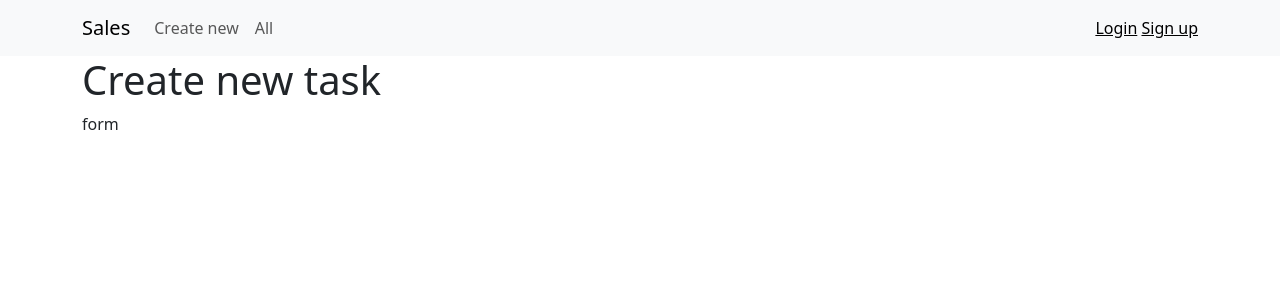
After one commit to igor-gorovenko/pet_sales_funnel, a Django app: page /create_task/ in a window 1280 px wide. The commit adds this page. Shown: the top 300 px of the page. Run offline with Django 4.2, Linux system fonts and the light colour scheme.

Commit message:
add template create task

```diff
--- a/sales_funnel/sales/urls.py
+++ b/sales_funnel/sales/urls.py
@@ -5,4 +5,5 @@ from . import views
 urlpatterns = [
     path('', views.index, name='index'),
     path('detail/<int:id_task>', views.task, name='task'),
+    path('create_task/', views.create_new_task, name='create_task'),
 ]
--- a/sales_funnel/sales/views.py
+++ b/sales_funnel/sales/views.py
@@ -16,3 +16,11 @@
         'task': task,
     }
     return render(request, 'sales/detail_task.html', context)
+
+
+def create_new_task(request):
+    new_task = 'test'
+    context = {
+        'new_task': new_task,
+    }
+    return render(request, 'sales/create_task.html', context)
--- a/sales_funnel/sales_funnel/settings.py
+++ b/sales_funnel/sales_funnel/settings.py
@@ -114,7 +114,6 @@ USE_TZ = True
 # https://docs.djangoproject.com/en/4.2/howto/static-files/
 
 STATIC_URL = 'static/'
-STATICFILES_DIRS = [BASE_DIR / 'static']
 
 # Default primary key field type
 # https://docs.djangoproject.com/en/4.2/ref/settings/#default-auto-field
--- /dev/null
+++ b/sales_funnel/templates/sales/create_task.html
@@ -0,0 +1,12 @@
+{% extends 'base.html' %}
+
+{% block title %}Detail task{% endblock %}
+
+{% block content %}
+
+<div class="container">
+    <h1>Create new task</h1>
+    <p>form</p>
+</div>
+
+{% endblock %}
--- a/sales_funnel/templates/sales/index.html
+++ b/sales_funnel/templates/sales/index.html
@@ -12,6 +12,7 @@
         </li>
         {% endfor %}
     </ul>
+    <a href="{% url 'create_task' %}">create new task</a>
 </div>
 
 {% endblock %}
--- a/sales_funnel/user_auth/views.py
+++ b/sales_funnel/user_auth/views.py
@@ -34,7 +34,7 @@ def sign_in(request):
 def sign_out(request):
     logout(request)
     messages.success(request, f'You have been logged out.')
-    return redirect('login')
+    return redirect('index')
 
 
 def sign_up(request):
```
